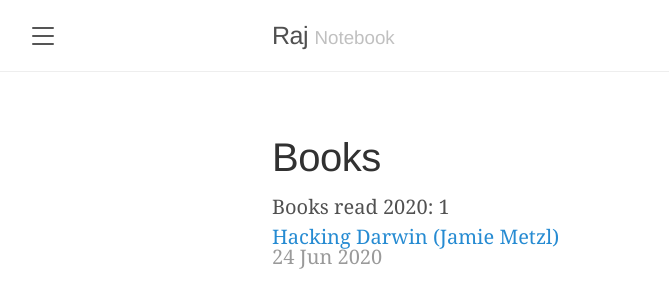
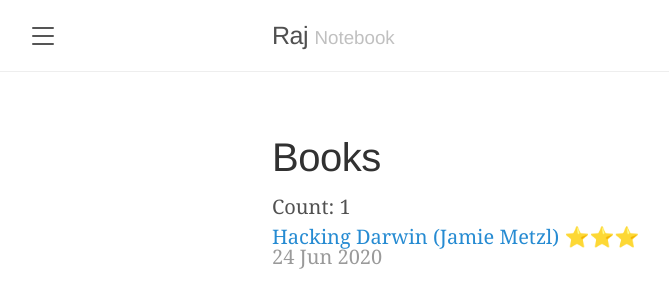
Before and after one commit to zytric/raj, a Jekyll site: the page built from reading.html, in a window 1280 px wide. Shown: the top 308 px of the page, without its empty margins (8-677 px from the left). Built offline with Jekyll 4.4.1, drawn with Linux system fonts in a browser that asks for light colours; some web fonts are replaced.

Commit message:
Update reading.html

```diff
--- a/reading.html
+++ b/reading.html
@@ -5,12 +5,14 @@ title: Reading
 {% assign readings = site.posts | where: "category", "Reading" %}
 
 <h1>Books</h1>
-Books read 2020: {{ readings.size }}
+Count: {{ readings.size }}
+
 
 {% for post in readings | where "category", "Reading" %}
     <div class="book">
       <a href="{{ post.url | absolute_url }}">
-        {{ post.title }}  <span class="post-date">{{ post.date | date_to_string }}</span>
+        {{ post.title }} {{ post.rating }}
+          <span class="post-date">{{ post.date | date_to_string }}</span>
       </a>
     </div>
 {% endfor %}
```
